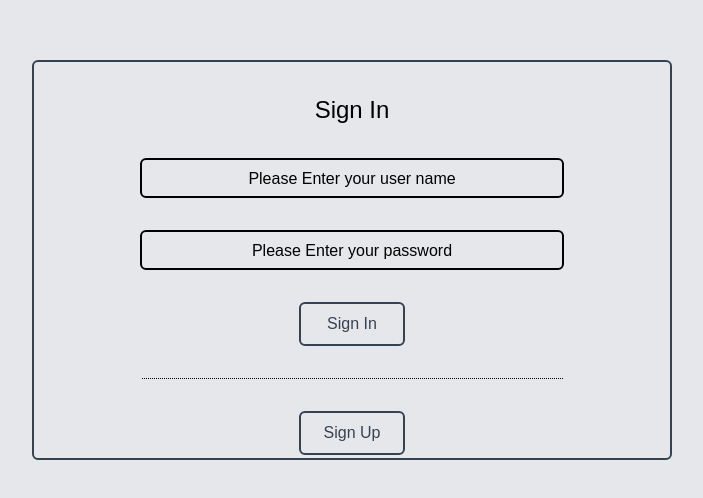
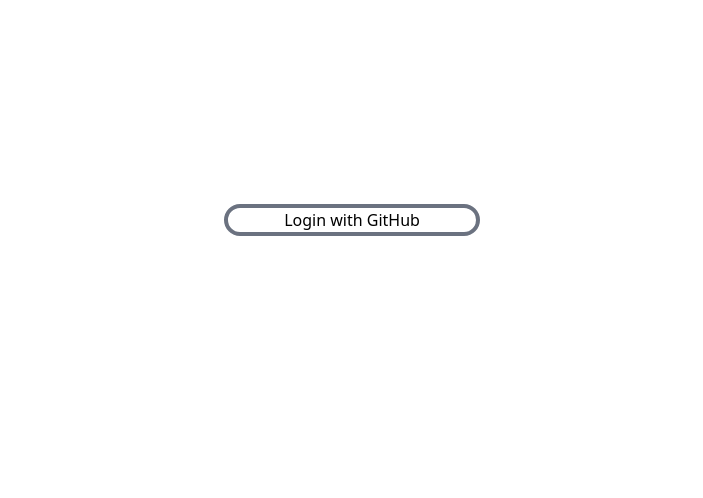
Before and after one commit to CygnusBorjigin/CS411-group-project, a React (Create React App) app in the folder project_ui/: page /signin in a window 1280 px wide. Shown: the part 180-678 px from the top of the page, without its empty margins (288-991 px from the left). Built offline with nearby package versions, Linux system fonts and the light colour scheme.

Commit message:
finish github with github

```diff
--- a/project_ui/src/App.js
+++ b/project_ui/src/App.js
@@ -1,7 +1,6 @@
 import { Routes, Route } from "react-router-dom";
 import LandingPage from "./components/LandingPage";
 import SignIn from "./components/SignIn";
-import SignUp from "./components/SignUp";
 import Dashboard from "./components/Dashboard";
 
 function App() {
@@ -9,7 +8,6 @@
         <Routes>
             <Route path={"/"} element={<LandingPage />}></Route>
             <Route path={"/signin"} element={<SignIn />}></Route>
-            <Route path={"/register"} element={<SignUp />}></Route>
             <Route path={"/dashboard"} element={<Dashboard />}></Route>
         </Routes>
     )
--- a/project_ui/src/components/SignIn.jsx
+++ b/project_ui/src/components/SignIn.jsx
@@ -1,85 +1,38 @@
-import {useEffect, useState} from "react";
-import {Link, useNavigate} from "react-router-dom";
-import axios from "axios";
+import {useState, useEffect} from "react";
+const SignIn = (props) => {
+    const buttonStyle = "border-4 border-gray-500 rounded-2xl w-1/5 mx-auto hover:bg-gray-700 hover:text-black";
 
-const SignIn = () => {
-    const inputStyle = "w-2/3 h-10 border-2 rounded-md border-black mt-8 ml-auto mr-auto bg-transparent text-center text-l text-gray-600 placeholder:text-black placeholder:font-quicksand focus:outline-gray-600";
-    const buttonStyle = "text-center border-2 rounded-md border-gray-700 w-1/6 ml-auto mr-auto mt-8 text-gray-700 py-2 hover:bg-amber-50 hover:text-gray-600 font-raleway";
-    const backgroundStyle = "h-screen w-screen bg-gray-200 flex justify-center";
-    const formStyle = "h-1/2 w-1/2 border-2 border-gray-700 rounded-md mt-60 flex flex-col";
-    const titleStyle = "text-center text-black mt-8 text-2xl font-raleway";
-    const lineStyle = "mt-8 border-dotted w-2/3 ml-auto mr-auto bg-black border-1.5";
+    useEffect ( () => {
+        const queryString = window.location.search;
+        const urlParams = new URLSearchParams(queryString)
+        const codeParam = urlParams.get("code");
 
-    const [userName, setUserName] = useState("");
-    const [userPassword, setUserPassword] = useState("");
-    const [incorrectPassword, setIncorrectPassword] = useState(false);
+        if(codeParam && (localStorage.getItem("accessToken") === null)){
+            const getAccessToken = async () => {
+                await fetch("http://localhost:3002/getAccessToken?code=" + codeParam, {
+                    method: "GET"
+                }).then((response) => {
+                    return response.json();
+                }).then((data) => {
+                    if(data.access_token){
 
-    const navigate = useNavigate();
+                        localStorage.setItem("accessToken", data.access_token);
+                    }
+                })
+            }
+            getAccessToken();
+        }
+    }, []);
 
-    const handelSignIn = async () => {
-        const data = JSON.stringify({
-            "name": userName,
-            "password": userPassword
-        });
-
-        const config = {
-            method: 'post',
-            url: 'http://localhost:3030/api/auth/signin',
-            headers: {
-                'Content-Type': 'application/json'
-            },
-            data : data
-        };
-
-        try {
-            const authRes = await axios(config)
-            if (authRes.data != false) {
-               localStorage.setItem("411Project", authRes.data);
-               navigate('/dashboard');
-            } else {
-                setIncorrectPassword(true);
-            }
-        } catch (error) {
-            console.log(error)
-        }
-
+    const githubLogin = () => {
+        window.location.assign("https://github.com/login/oauth/authorize?scope=user&client_id=Iv1.4378334f0e38ce91");
     }
 
-
-    const handelChange = (event) => {
-        if (event.target.id === "emailInput") setUserName(event.target.value);
-        if (event.target.id === "passwordInput") setUserPassword(event.target.value);
-    };
     return(
-        <div className={backgroundStyle}>
-            <div className={formStyle}>
-                <h1 className={titleStyle}>Sign In</h1>
-                <input
-                    id={"emailInput"}
-                    className={inputStyle}
-                    placeholder={"Please Enter your user name"}
-                    onChange={handelChange}
-                    value={userName}
-                ></input>
-                <input
-                    id={"passwordInput"}
-                    className={inputStyle}
-                    placeholder={"Please Enter your password"}
-                    onChange={handelChange}
-                    value={userPassword}
-                    type={"password"}
-                ></input>
-                <button
-                    className={buttonStyle}
-                    onClick={handelSignIn}
-                >
-                    Sign In
-                </button>
-
-                <hr className={lineStyle} />
-                <Link to={"/register"} className={buttonStyle}>Sign Up</Link>
-                {incorrectPassword ? <h1 className={"text-center font-xl text-red-700 mt-4"}>Wrong Password</h1> : null}
-            </div>
+        <div className={"w-screen h-screen flex flex-col justify-center"}>
+            <button className={buttonStyle} onClick={githubLogin}>
+                Login with GitHub
+            </button>
         </div>
     )
 }
--- a/project_ui/src/components/SignUp.jsx
+++ /dev/null
@@ -1,110 +0,0 @@
-import {useEffect, useState} from "react";
-import {Link, useNavigate} from "react-router-dom";
-import axios from "axios";
-
-const SignUp = (props) => {
-    const inputStyle = "w-2/3 h-10 border-2 rounded-md border-black mt-8 ml-auto mr-auto bg-transparent text-center text-l text-gray-600 placeholder:text-black placeholder:font-quicksand focus:outline-gray-600";
-    const inputStyleMatch = "w-2/3 h-10 border-4 rounded-md mt-8 ml-auto mr-auto bg-transparent text-center text-l text-black placeholder:text-white placeholder:font-quicksand outline-green-300 focus:outline-green-700";
-    const inputStyleNotMatch = "w-2/3 h-10 border-4 rounded-md border-gray-400 mt-8 ml-auto mr-auto bg-transparent text-center text-l text-black placeholder:text-black placeholder:font-quicksand outline-red-300 focus:outline-red-700";
-    const buttonStyle = "text-center border-2 rounded-md border-black w-1/6 ml-auto mr-auto mt-8 text-gray-500 py-2 hover:bg-amber-50 hover:text-gray-600 font-silkscreen";
-    const backgroundStyle = "h-screen w-screen bg-gray-200 flex justify-center";
-    const formStyle = "h-1/2 w-1/2 border-2 rounded-md border-black mt-60 flex flex-col";
-    const titleStyle = "text-center text-black mt-8 text-2xl font-aboreto";
-    const lineStyle = "mt-8 border-dotted border-1.5 border-black w-2/3 ml-auto mr-auto";
-
-    const [userName, setUserName] = useState("");
-    const [userPassword1, setUserPassword1] = useState("");
-    const [userPassword2, setUserPassword2] = useState("");
-    const [passwordMatch, setPasswordMatch] = useState(true);
-    const [errors, setErrors] = useState([]);
-
-    const navigate = useNavigate();
-
-    const handelChange = (event) => {
-        if (event.target.id === "emailInput") setUserName(event.target.value);
-        if (event.target.id === "passwordInput1") setUserPassword1(event.target.value);
-        if (event.target.id === "passwordInput2") setUserPassword2(event.target.value);
-    };
-
-
-    const checkPasswordMatch = () => userPassword1 === userPassword2;
-
-    useEffect(() => {
-        setPasswordMatch(checkPasswordMatch);
-    }, [userPassword2]);
-
-    const handelSignUp = async () => {
-        const data = JSON.stringify({
-            "name": userName,
-            "password": userPassword1
-        });
-
-        const config = {
-            method: 'post',
-            url: 'http://localhost:3030/api/auth/signup',
-            headers: {
-                'Content-Type': 'application/json'
-            },
-            data : data
-        };
-
-        try {
-            const authRes = await axios(config);
-            if (authRes.data == "user registered") {
-                navigate('/dashboard');
-            } else {
-                setErrors(prev => {
-                    return [...prev, authRes.data]
-                })
-            }
-        } catch (error) {
-            console.log(error);
-        }
-    }
-
-
-    return(
-        <div className={backgroundStyle}>
-            <div className={formStyle}>
-                <h1 className={titleStyle}>Sign Up</h1>
-                <input
-                    id={"emailInput"}
-                    className={inputStyle}
-                    placeholder={"Please Enter your email"}
-                    onChange={handelChange}
-                    value={userName}
-                ></input>
-                <input
-                    id={"passwordInput1"}
-                    className={inputStyle}
-                    placeholder={"Please Enter your password"}
-                    onChange={handelChange}
-                    value={userPassword1}
-                    type={"password"}
-                ></input>
-                <input
-                    id={"passwordInput2"}
-                    className={userPassword1 === "" ? inputStyle : (passwordMatch ? inputStyleMatch : inputStyleNotMatch)}
-                    placeholder={"Please Re-enter your password"}
-                    onChange={handelChange}
-                    type={"password"}
-                ></input>
-
-                <button
-                    className={buttonStyle}
-                    onClick={handelSignUp}
-                >
-                    Sign Up
-                </button>
-
-                <hr className={lineStyle}/>
-                <Link to={"/signin"}  className={buttonStyle}>Sign In</Link>
-                {errors.length === 0 ? null : errors.map(each => {
-                    return <h1 className={"text-center text-red-700"}>{each}</h1>
-                })}
-            </div>
-        </div>
-    )
-}
-
-export default SignUp;
```
